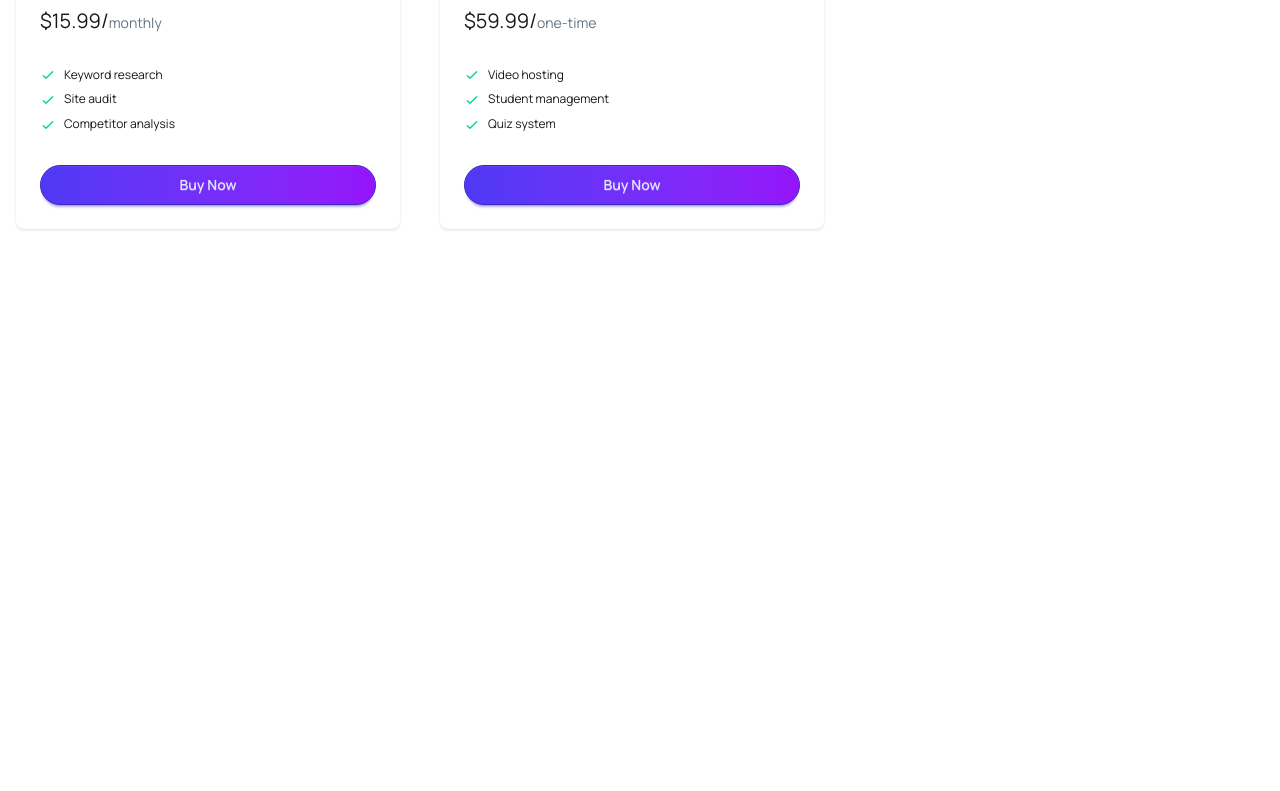
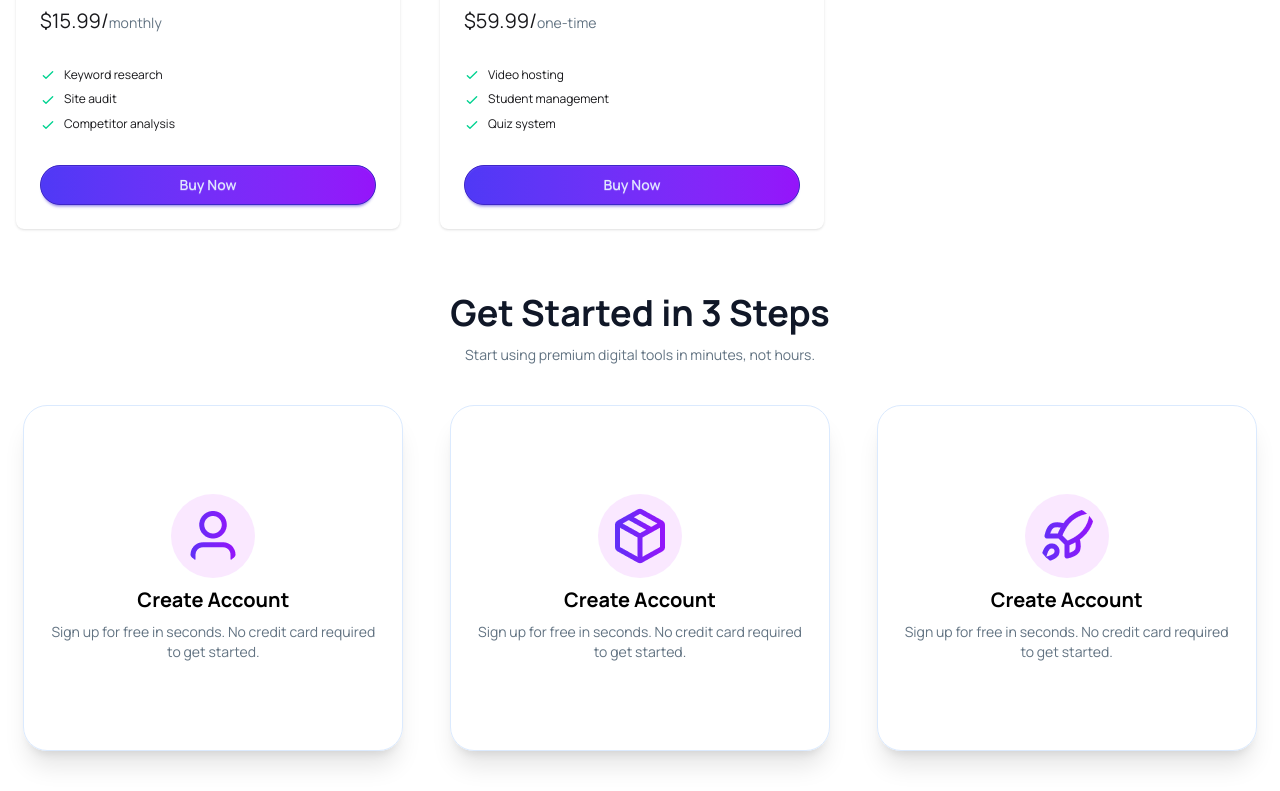
Before and after one commit to zisanahmed97/assignment6-ph-zisanahmed, a React (Vite) app: page / in a window 1280 px wide. Shown: the part 2377-3168 px from the top of the page. Before the commit the page ends 2646 px from the top, so only its background shows below. Built offline with nearby package versions, Linux system fonts and the light colour scheme.

Commit message:
added options component

```diff
--- a/src/App.jsx
+++ b/src/App.jsx
@@ -5,6 +5,7 @@ import Banner from './Components/Banner/Banner'
 import Cards from './Components/Cards/Cards'
 import Navbar from './components/navbar/navbar'
 import Review from './Components/Review/Review'
+import Options from './Components/Options/Options'
 
 
  const fetchCard = async() =>{
@@ -27,7 +28,7 @@ const [selectedCard, setSelectedCard] = useState([]);
   <Cards cardPromise={cardPromise}  selectedCard={selectedCard}
   setSelectedCard={setSelectedCard}></Cards>
     </Suspense>
-
+  <Options></Options>
 
     </>
   )
--- /dev/null
+++ b/src/Components/Options/Options.jsx
@@ -0,0 +1,32 @@
+import React from 'react';
+import user from "../../../assets/products/user.png"
+import pack from "../../../assets/products/package.png"
+import rocket from "../../../assets/products/rocket.png"
+const Options = () => {
+    return (
+        <div>
+            <h2 className='text-[#101727] font-bold text-4xl mt-6 text-center'>Get Started in 3 Steps</h2>
+            <p className='text-[#627382] text-sm text-center mt-3'>Start using premium digital tools in minutes, not hours.</p>
+
+            <div className='flex justify-around items-center flex-col md:flex-row my-10  '>
+                <div className='border border-blue-100 w-[380px] py-[88px] px-[24px] rounded-3xl shadow-xl'>
+                    <img className='mx-auto bg-fuchsia-100 rounded-full p-3' src={user} alt="" />
+                    <h2 className='text-center mt-2 text-black font-bold text-xl'>Create Account</h2>
+                    <p className='text-[#627382] text-sm text-center mt-2'>Sign up for free in seconds. No credit card required to get started.</p>
+                </div>
+                <div className='border border-blue-100 w-[380px] py-[88px] px-[24px] rounded-3xl shadow-xl '>
+                    <img className='mx-auto bg-fuchsia-100 rounded-full p-3' src={pack} alt="" />
+                    <h2 className='text-center mt-2 text-black font-bold text-xl'>Create Account</h2>
+                    <p className='text-[#627382] text-sm text-center mt-2'>Sign up for free in seconds. No credit card required to get started.</p>
+                </div>
+                <div className='border border-blue-100 w-[380px] py-[88px] px-[24px]  rounded-3xl shadow-xl'>
+                    <img className='mx-auto bg-fuchsia-100 rounded-full p-3' src={rocket} alt="" />
+                    <h2 className='text-center mt-2 text-black font-bold text-xl'>Create Account</h2>
+                    <p className='text-[#627382] text-sm text-center mt-2'>Sign up for free in seconds. No credit card required to get started.</p>
+                </div>
+            </div>
+        </div>
+    );
+};
+
+export default Options;
```
